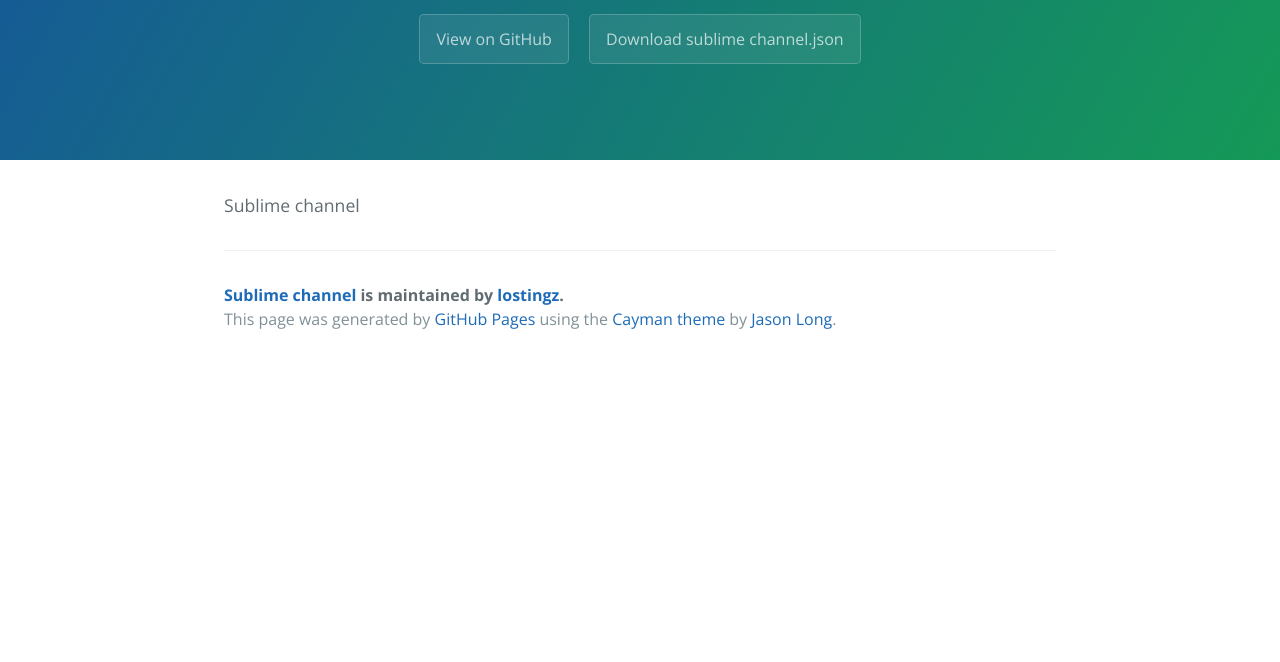
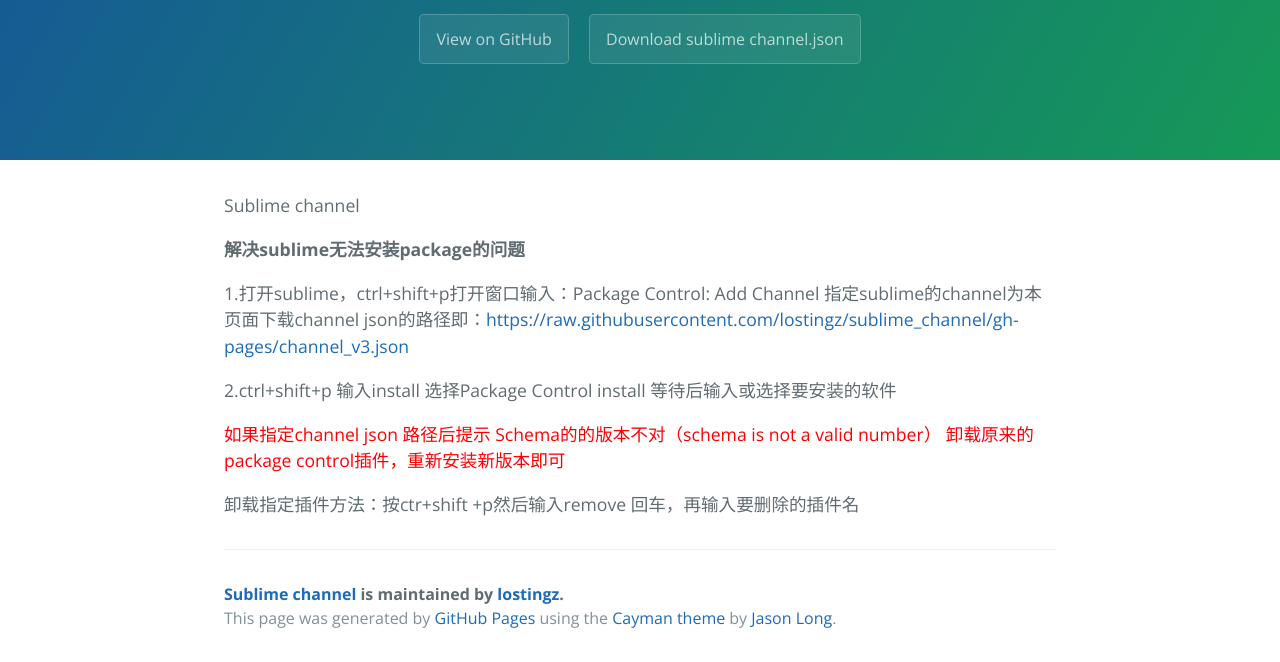
Before and after one commit to lostingz/sublime_channel, a plain HTML site: page index.html in a window 1280 px wide. Shown: the part 176-838 px from the top of the page. Before the commit the page ends 800 px from the top, so only its background shows below. Drawn offline with nearby package versions, Linux system fonts and the light colour scheme.

Commit message:
添加操作说明

```diff
--- a/index.html
+++ b/index.html
@@ -19,7 +19,16 @@
 
     <section class="main-content">
       <p>Sublime channel</p>
+      <div>
+            <strong>解决sublime无法安装package的问题</strong>
+            <p>1.打开sublime，ctrl+shift+p打开窗口输入：Package Control: Add Channel 指定sublime的channel为本页面下载channel json的路径即：<a href="https://raw.githubusercontent.com/lostingz/sublime_channel/gh-pages/channel_v3.json">https://raw.githubusercontent.com/lostingz/sublime_channel/gh-pages/channel_v3.json</a></p>
+            <p>2.ctrl+shift+p 输入install 选择Package Control install 等待后输入或选择要安装的软件</p>
+            <p style="color:red">如果指定channel json 路径后提示 Schema的的版本不对（schema is not a valid number） 卸载原来的package control插件，重新安装新版本即可</p>
 
+      </div>
+      <div>
+          卸载指定插件方法：按ctr+shift +p然后输入remove 回车，再输入要删除的插件名
+      </div>
       <footer class="site-footer">
         <span class="site-footer-owner"><a href="https://github.com/lostingz/sublime_channel">Sublime channel</a> is maintained by <a href="https://github.com/lostingz">lostingz</a>.</span>
 
```
